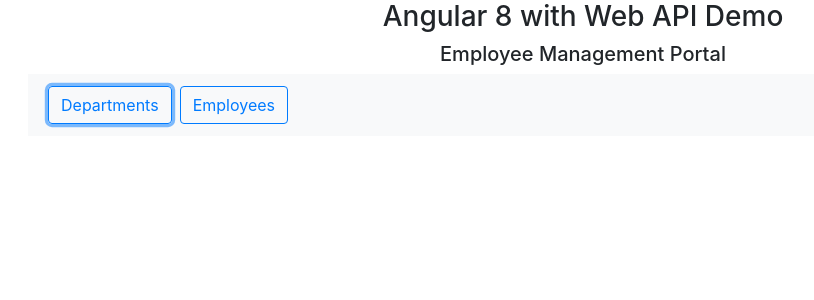
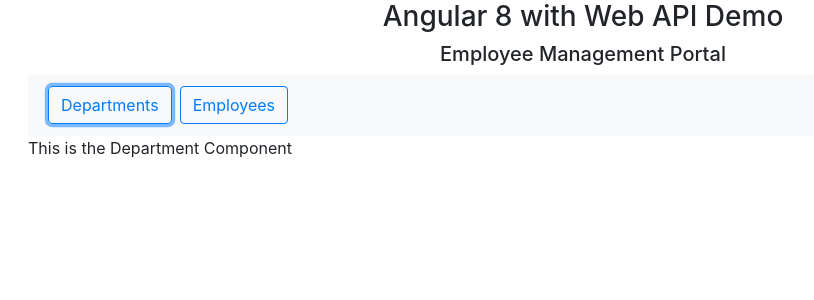
Before and after one commit to jaafarmelhem/angular8, an Angular app: page / in a window 1280 px wide. Both pictures are taken after a click on the button "Departments". Shown: the top 300 px of the page, without its empty margins (57-871 px from the left). Built offline with nearby package versions, Linux system fonts and the light colour scheme.

Commit message:
create services using ng generate service ...

```diff
--- a/src/app/app.component.html
+++ b/src/app/app.component.html
@@ -1,5 +1,6 @@
-<div class="container">
 
+
+  <div class="container">
   <h3 class="d-flex justify-content-center">Angular 8 with Web API Demo</h3>
   <h5 class="d-flex justify-content-center">Employee Management Portal</h5>
 
@@ -22,4 +23,9 @@
     </ul>
 
   </nav>
-</div>
+
+  <app-department *ngIf="DepScreen"></app-department>
+  <app-employee *ngIf="EmpScreen"></app-employee>
+
+
+  </div>
--- a/src/app/app.module.ts
+++ b/src/app/app.module.ts
@@ -14,6 +14,10 @@ import { DepartmentComponent } from './department/department.component';
 import { ShowDepComponent } from './department/show-dep/show-dep.component';
 import { EditDepComponent } from './department/edit-dep/edit-dep.component';
 import { AddDepComponent } from './department/add-dep/add-dep.component';
+
+import {DepartmentService} from 'src/app/services/department.service'
+import {EmployeeService} from 'src/app/services/employee.service'
+
 
 @NgModule({
   declarations: [
@@ -33,7 +37,7 @@ import { AddDepComponent } from './department/add-dep/add-dep.component';
     BrowserAnimationsModule,
     MatInputModule
   ],
-  providers: [],
+  providers: [DepartmentService, EmployeeService],
   bootstrap: [AppComponent]
 })
 export class AppModule { }
--- a/src/app/department/department.component.html
+++ b/src/app/department/department.component.html
@@ -1 +1,3 @@
-<p>department works!</p>
+<p>
+    This is the Department Component
+</p>
--- a/src/app/employee/employee.component.html
+++ b/src/app/employee/employee.component.html
@@ -1 +1,3 @@
-<p>employee works!</p>
+<p>
+    This is the Employee Component
+</p>
--- /dev/null
+++ b/src/app/services/department.service.ts
@@ -0,0 +1,9 @@
+import { Injectable } from '@angular/core';
+
+@Injectable({
+  providedIn: 'root'
+})
+export class DepartmentService {
+
+  constructor() { }
+}
--- /dev/null
+++ b/src/app/services/employee.service.ts
@@ -0,0 +1,9 @@
+import { Injectable } from '@angular/core';
+
+@Injectable({
+  providedIn: 'root'
+})
+export class EmployeeService {
+
+  constructor() { }
+}
```
Also changed, not shown: 2 other files (tests, documents, lock files or other folders).
